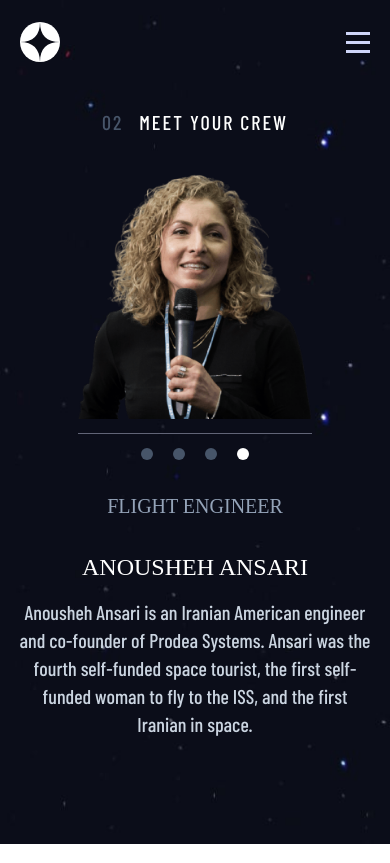
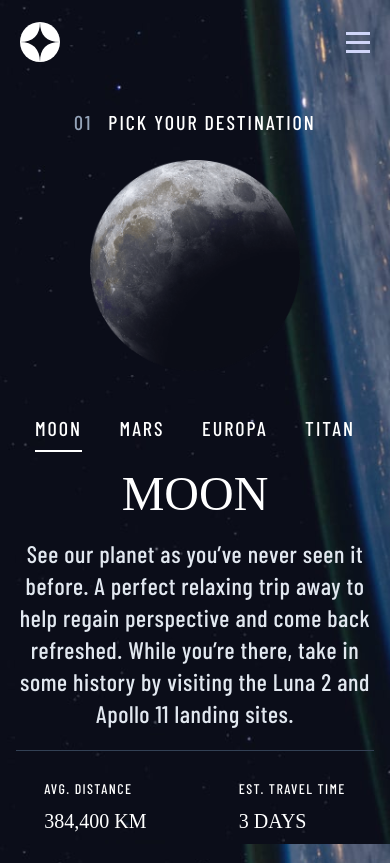
Before and after one commit to VIEIRA-Michel/beyondTheSky, a React (Create React App) app: page / in a window 390 px wide. Built offline with nearby package versions, Linux system fonts and the light colour scheme; a web font is replaced by a local one.

Commit message:
destination page mobile/tablet version finished

```diff
--- a/src/App.js
+++ b/src/App.js
@@ -1,5 +1,5 @@
 import Header from './components/Header/Header';
-// import Homepage from "./views/Homepage/Homepage";
+import Homepage from "./views/Homepage/Homepage";
 import Destination from "./views/Destination/Destination";
 import Crew from "./views/Crew/Crew";
 import Technology from "./views/Technology/Technology";
@@ -11,8 +11,8 @@ function App() {
     <div className="App w-full h-full">
       <Header />
       {/* <Homepage /> */}
-      {/* <Destination /> */}
-      <Crew />
+      <Destination />
+      {/* <Crew /> */}
       {/* <Technology /> */}
     </div>
   );
--- a/src/App.scss
+++ b/src/App.scss
@@ -87,6 +87,24 @@ body {
                 }
             }
 
+            .custom-height-10-d {
+                @media (max-width: 1279px) {
+                    height: 10%;
+                }
+            }
+
+            .custom-height-90-d {
+                @media (max-width: 1279px) {
+                    height: 90%;
+                }
+            }
+
+            .custom-height-90-xl {
+                @media (min-width: 1280px) {
+                    height: 90%;
+                }
+            }
+
             .custom-height-90 {
                 @media (max-width: 413px) {
                     height: 90%;
@@ -99,6 +117,10 @@ body {
                 @media (min-width: 1280px) {
                     height: 50%;
                 }
+            }
+
+            .custom-height-90 {
+                // @media ()
             }
 
             .custom-height-title {
--- a/src/views/Destination/Destination.js
+++ b/src/views/Destination/Destination.js
@@ -7,56 +7,52 @@ import data from '../../data/data.json';
 import { useState } from 'react';
 
 const Destination = () => {
-    // const { destinations } = data;
     const [moon, mars, europa, titan] = data.destinations;
     const [currentSelection, setCurrentSelection] = useState(moon);
-    // console.log(moon);
-    console.log(currentSelection);
     return (
-        <main className="flex flex-col justify-evenly items-center">
-            <div className="w-full flex flex-row w-full justify-center">
+        <main className="w-full md:w-4/5 flex flex-col justify-evenly items-center m-auto">
+            <div className="w-full custom-height-10-d flex flex-row w-full justify-center md:justify-start">
                 <div className='flex flex-row items-center'>
                     <div>
-                        <span className="text-2xl text-slate-400 tracking-widest">01</span>
+                        <span className="text-xl md:text-2xl text-slate-400 tracking-widest">01</span>
                     </div>
                     <div className="ml-4 flex justify-start">
-                        <h1 className="text-2xl text-white font-light tracking-widest">PICK YOUR DESTINATION</h1>
+                        <h1 className="text-xl md:text-2xl text-white font-light tracking-widest">PICK YOUR DESTINATION</h1>
                     </div>
                 </div>
-                <div className='w-3/6'></div>
             </div>
-            <div className='w-full flex flex-row'>
-                <div className='w-3/5 h-full flex flex-col justify-evenly items-center'>
-                    <div className="flex w-3/5 justify-center">
-                        <img src={currentSelection === moon ? moonImage : currentSelection === mars ? marsImage : currentSelection === europa ? europaImage : titanImage} alt="" className='w-8/12' />
+            <div className='w-full custom-height-90-d xl:h-3/4 flex flex-col xl:flex-row'>
+                <div className='w-full xl:w-3/5 xl:h-full flex flex-col justify-evenly items-center xl:items-start'>
+                    <div className="flex w-3/5 xl:w-4/5 custom-height-90-xl justify-center">
+                        <img src={currentSelection === moon ? moonImage : currentSelection === mars ? marsImage : currentSelection === europa ? europaImage : titanImage} alt="" className='xl:w-auto custom-height-90-d' />
                     </div>
                 </div>
-                <div className='w-2/5 h-full flex flex-col justify-between'>
-                    <div className='w-full'>
+                <div className='max-[767px]:w-11/12 m-auto w-full h-3/5 md:h-2/4 xl:w-2/5 xl:h-full flex flex-col justify-between'>
+                    <div className='w-full max-[413px]:mb-7 md:w-4/5 md:mx-auto xl:w-full xl:mx-0'>
                         <nav className='w-full'>
-                            <ul className='flex flex-row w-full'>
-                                <li className='text-white font-thin text-xl tracking-widest mr-8'><a href="#Destination" onClick={() => setCurrentSelection(moon)} className={`cursor-pointer pb-2.5  border-b-2 border-transparent ${currentSelection.name === "Moon" ? "border-white" : ""}`}>MOON</a></li>
-                                <li className='text-white font-thin text-xl tracking-widest mr-8'><a href="#Destination" onClick={() => setCurrentSelection(mars)} className={`cursor-pointer pb-2.5  border-b-2 border-transparent ${currentSelection.name === "Mars" ? "border-white" : ""}`}>MARS</a></li>
-                                <li className='text-white font-thin text-xl tracking-widest mr-8'><a href="#Destination" onClick={() => setCurrentSelection(europa)} className={`cursor-pointer pb-2.5  border-b-2 border-transparent ${currentSelection.name === "Europa" ? "border-white" : ""}`}>EUROPA</a></li>
-                                <li className='text-white font-thin text-xl tracking-widest mr-8'><a href="#Destination" onClick={() => setCurrentSelection(titan)} className={`cursor-pointer pb-2.5  border-b-2 border-transparent ${currentSelection.name === "Titan" ? "border-white" : ""}`}>TITAN</a></li>
+                            <ul className='flex flex-row w-full justify-around xl:justify-start'>
+                                <li className='text-white font-thin text-xl tracking-widest xl:mr-8'><a href="#Destination" onClick={() => setCurrentSelection(moon)} className={`cursor-pointer pb-2.5  border-b-2 border-transparent ${currentSelection.name === "Moon" ? "border-white" : ""}`}>MOON</a></li>
+                                <li className='text-white font-thin text-xl tracking-widest xl:mr-8'><a href="#Destination" onClick={() => setCurrentSelection(mars)} className={`cursor-pointer pb-2.5  border-b-2 border-transparent ${currentSelection.name === "Mars" ? "border-white" : ""}`}>MARS</a></li>
+                                <li className='text-white font-thin text-xl tracking-widest xl:mr-8'><a href="#Destination" onClick={() => setCurrentSelection(europa)} className={`cursor-pointer pb-2.5  border-b-2 border-transparent ${currentSelection.name === "Europa" ? "border-white" : ""}`}>EUROPA</a></li>
+                                <li className='text-white font-thin text-xl tracking-widest xl:mr-8'><a href="#Destination" onClick={() => setCurrentSelection(titan)} className={`cursor-pointer pb-2.5  border-b-2 border-transparent ${currentSelection.name === "Titan" ? "border-white" : ""}`}>TITAN</a></li>
                             </ul>
                         </nav>
                     </div>
                     <div className=''>
-                        <h2 className='text-8xl text-white space'>{currentSelection.name.toUpperCase()}</h2>
+                        <h2 className='text-5xl max-[413px]:mb-5 max-[767px]:text-5xl md:text-7xl xl:text-8xl text-white text-center xl:text-left space'>{currentSelection.name.toUpperCase()}</h2>
                     </div>
-                    <div className='w-4/6'>
-                        <p className='text-slate-200 text-2xl font-thin tracking-wide'>{currentSelection.description}</p>
+                    <div className='w-full xl:w-full'>
+                        <p className='max-[413px]:mb-5 text-slate-200 text-2xl text-center xl:text-left font-thin tracking-wide'>{currentSelection.description}</p>
                     </div>
-                    <div className='w-4/6 border-t border-slate-700 flex flex-row justify-between'>
-                        <div className='w-11/12 flex flex-row justify-between mt-7'>
+                    <div className='w-full xl:w-4/6 border-t border-slate-700 flex flex-row justify-between'>
+                        <div className='w-full xl:w-11/12 flex flex-row justify-between md:justify-evenly xl:justify-between m-7 xl:m-0 xl:mt-7'>
                             <div>
                                 <div className='text-white text-sm font-thin tracking-widest'>AVG. DISTANCE</div>
-                                <div className='text-white text-2xl space mt-2'>{currentSelection.distance.toUpperCase()}</div>
+                                <div className='text-white text-xl md:text-2xl space mt-2'>{currentSelection.distance.toUpperCase()}</div>
                             </div>
                             <div>
                                 <div className='text-white text-sm font-thin tracking-widest'>EST. TRAVEL TIME</div>
-                                <div className='text-white text-2xl space mt-2'>{currentSelection.travel.toUpperCase()}</div>
+                                <div className='text-white text-xl md:text-2xl space mt-2'>{currentSelection.travel.toUpperCase()}</div>
                             </div>
                         </div>
                     </div>
```
